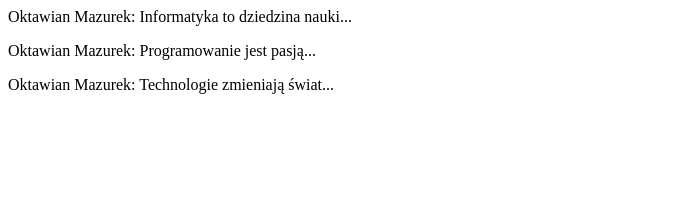
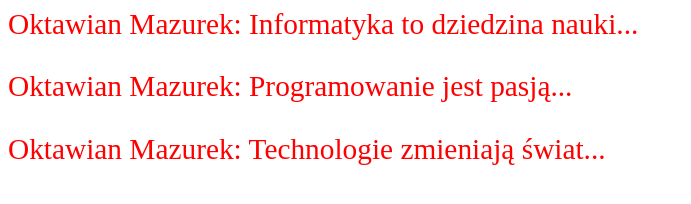
Before and after one commit to Pendergast147/z16-2, a plain HTML site: page mazurek_z22.html in a window 1280 px wide. Shown: the whole page, without its empty margins (0-691 px from the left). Drawn offline with Linux system fonts and the light colour scheme.

Commit message:
mazurek_z22.html

```diff
--- a/mazurek_z22.html
+++ b/mazurek_z22.html
@@ -1,12 +1,12 @@
 <html>
 <head>
     <title>Zadanie 22 - Oktawian Mazurek</title>
-    <link rel="stylesheet" href="kowalski_z22.css">
+    <link rel="stylesheet" href="mazurek_z22.css">
 </head>
 <body>
     <p>Oktawian Mazurek: Informatyka to dziedzina nauki...</p>
-    <p id="gruby_kowalski">Oktawian Mazurek: Programowanie jest pasją...</p>
-    <p id="dlawszyskich_kowalski">Oktawian Mazurek: Technologie zmieniają świat...</p>
+    <p id="gruby_mazurek">Oktawian Mazurek: Programowanie jest pasją...</p>
+    <p id="dlawszyskich_mazurek">Oktawian Mazurek: Technologie zmieniają świat...</p>
     <!-- Oktawian Mazurek -->
 </body>
 </html>
```
